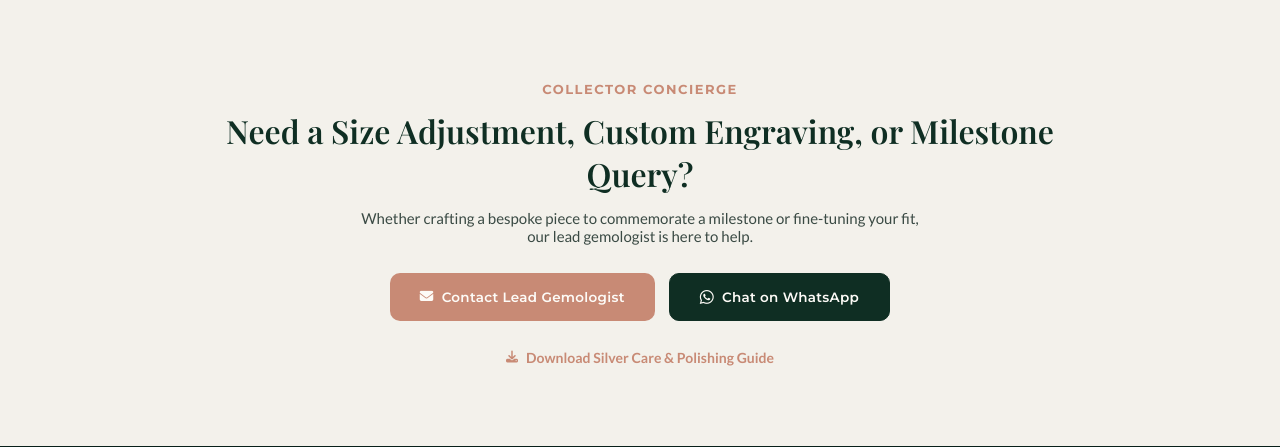
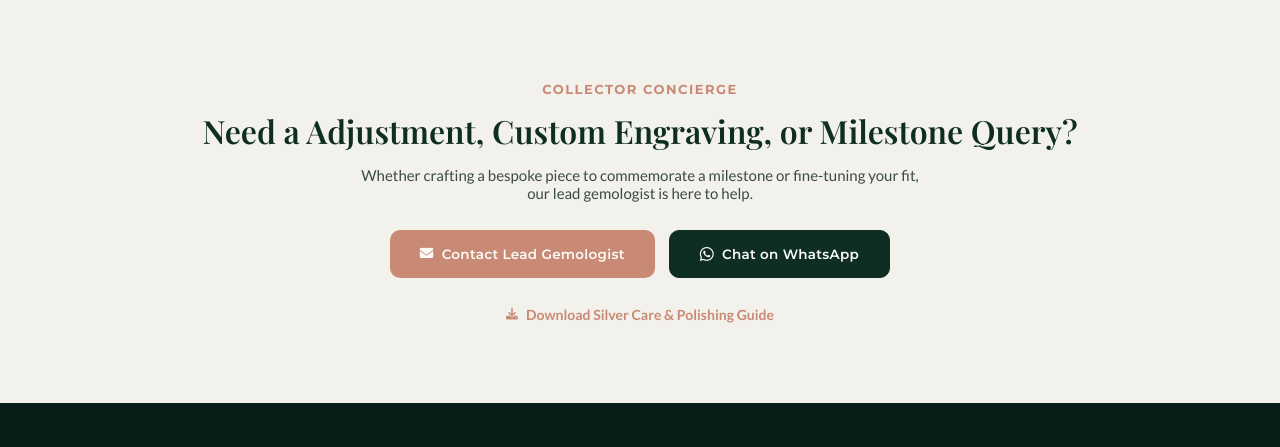
Before and after one commit to tharindudakshika/FacetBound, a WordPress theme: template wp-theme/facetbound/single.php in a window 1280 px wide. Shown: the part 2132-2579 px from the top of the page. Run offline with PHP 8.4 and a stand-in for WordPress, Linux system fonts and the light colour scheme; the site name, menu and one post (Sample post) are stand-ins, and other content is empty.

Commit message:
Update Collector Concierge CTA heading text
Co-Authored-By: Claude Sonnet 5 <noreply@anthropic.com>
Claude-Session: https://claude.ai/code/session_011oU1ppgHnh3QgMxP3uhg3p

```diff
--- a/wp-theme/facetbound/inc/template-tags.php
+++ b/wp-theme/facetbound/inc/template-tags.php
@@ -43,7 +43,7 @@ function facetbound_concierge_cta() {
     <section class="concierge">
         <div class="concierge__inner">
             <div class="kicker">Collector Concierge</div>
-            <h2>Need a Size Adjustment, Custom Engraving, or Milestone Query?</h2>
+            <h2>Need a Adjustment, Custom Engraving, or Milestone Query?</h2>
             <p class="concierge__desc">Whether crafting a bespoke piece to commemorate a milestone or fine-tuning your fit, our lead gemologist is here to help.</p>
             <div class="concierge__buttons">
                 <a href="<?php echo esc_url(home_url('/contact/')); ?>" class="btn btn-terracotta">
```
